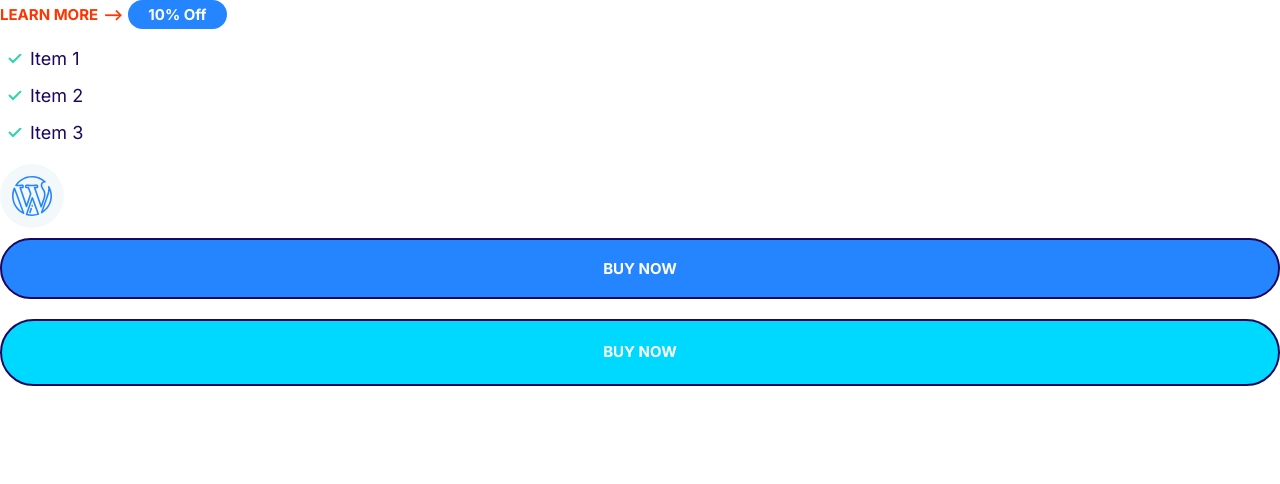
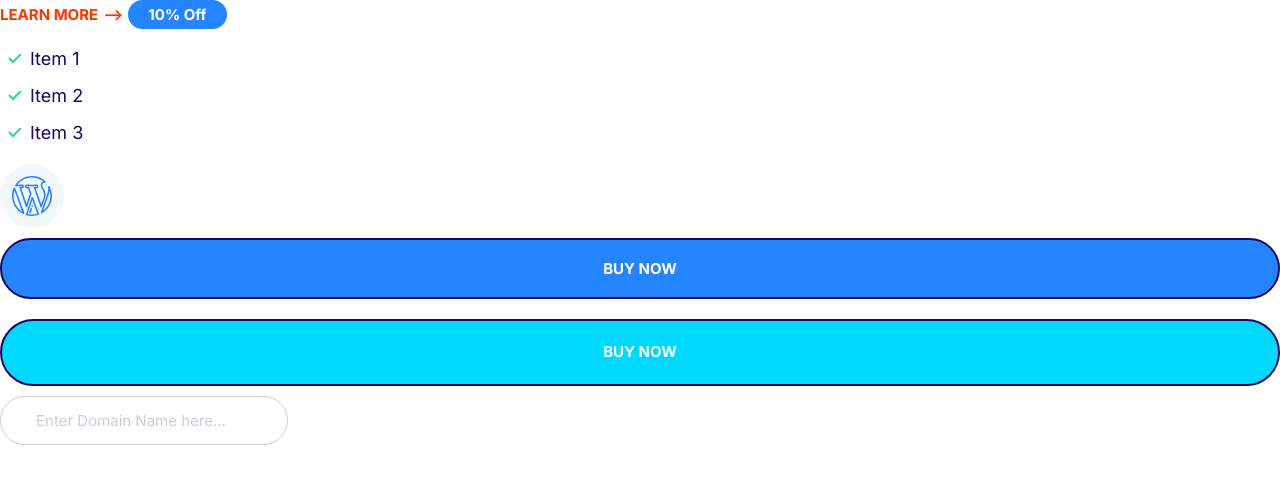
Before and after one commit to AkhilGoel2211/moshified-clone, a plain HTML site: page index.html in a window 1280 px wide. Drawn offline with Linux system fonts and the light colour scheme.

Commit message:
Build the Input Component.

```diff
--- a/css/styles.css
+++ b/css/styles.css
@@ -249,3 +249,25 @@ a {
         font-size: 1.5rem;
     }
 }
+
+
+/* Inputs */
+
+.input {
+    border-radius: 30px;
+    border: 1px solid #ccc;
+    color: var(--color-headings);
+    font-size: 2rem;
+    outline: 0;
+    padding: 1.5rem 3.5rem;
+}
+
+::placeholder {
+    color: #cdcbd7;
+}
+
+@media screen and (min-width: 1024px) {
+    .input {
+        font-size: 1.5rem;
+    }
+}
--- a/index.html
+++ b/index.html
@@ -29,5 +29,6 @@
     </span>
     <button class="btn btn--pimary btn--block btn--outline">Buy Now</button>
     <a href="#" class="btn btn--secondary btn--block btn--outline">Buy Now</a>
+    <input type="text" class="input" placeholder="Enter Domain Name here..." />
   </body>
 </html>
```
Also changed, not shown: components/inputs.html (added, +1 -0 lines).
